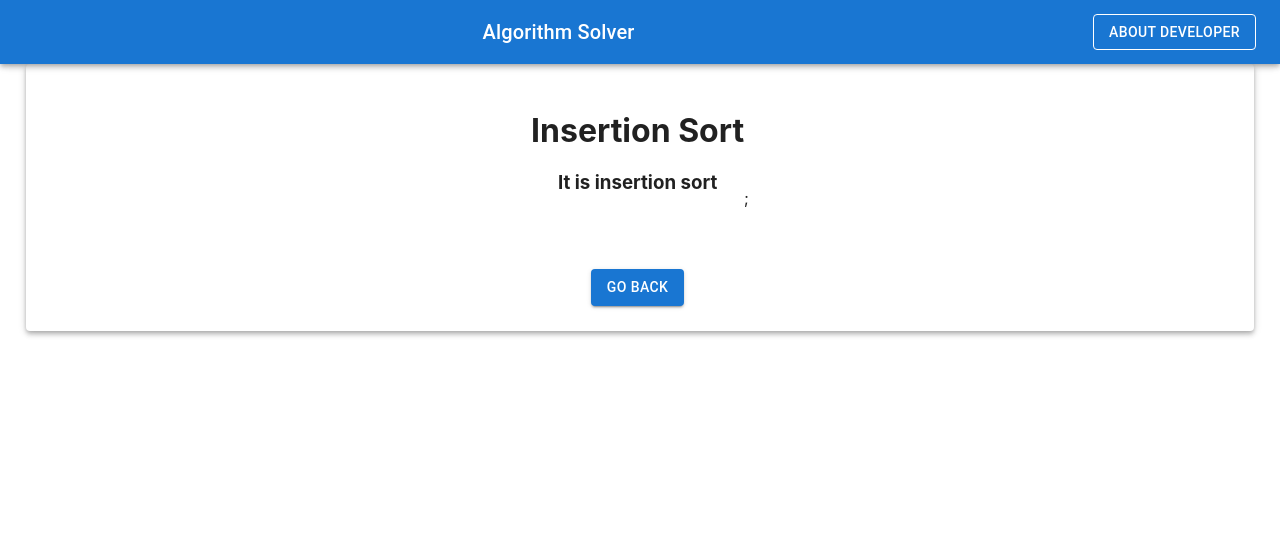
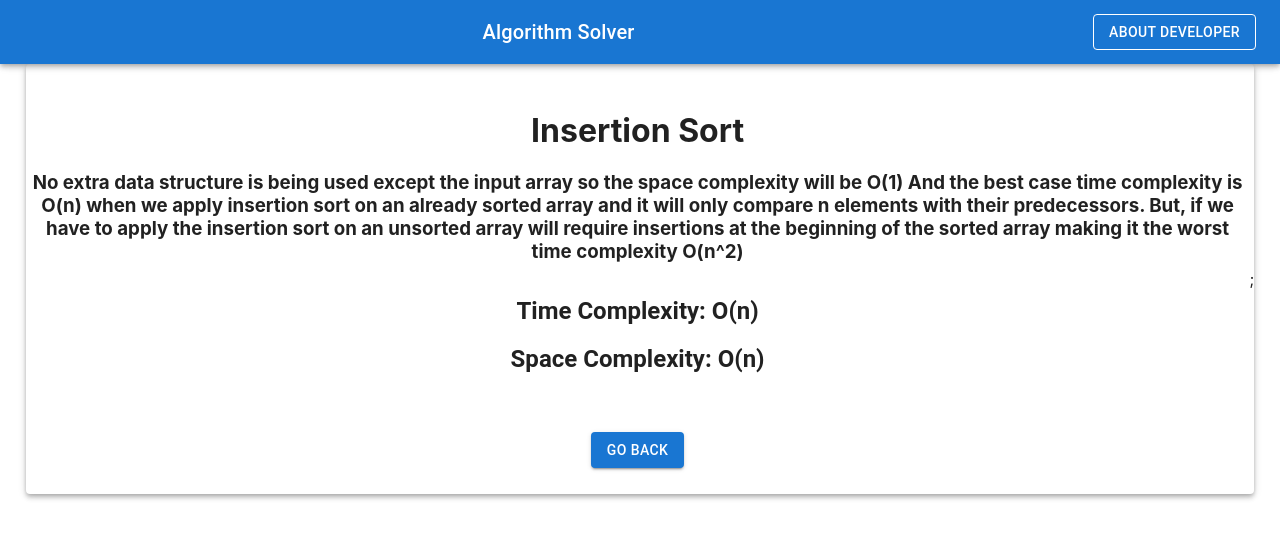
Before and after one commit to nawfal4756/algo_project, a Next.js app: page /insertion in a window 1280 px wide. Shown: the top 538 px of the page. Built offline with nearby package versions, Linux system fonts and the light colour scheme.

Commit message:
Sorts Description Updated

```diff
--- a/Other/SortInfo.js
+++ b/Other/SortInfo.js
@@ -2,71 +2,81 @@ export const methods = [
   {
     id: "insertion",
     name: "Insertion Sort",
-    description: "It is insertion sort",
+    description:
+      "No extra data structure is being used except the input array so the space complexity will be O(1) And the best case time complexity is O(n) when we apply insertion sort on an already sorted array and it will only compare n elements with their predecessors. But, if we have to apply the insertion sort on an unsorted array will require insertions at the beginning of the sorted array making it the worst time complexity O(n^2)",
     timeComplexity: "O(n)",
     spaceComplexity: "O(n)",
   },
   {
     id: "bubble",
     name: "Bubble Sort",
-    description: "It is bubble sort",
+    description:
+      "A constant amount of memory is used apart from the input array so the space complexity will be O(1) If no swapping is done, it means we have sorted the array and the time complexity will become linear O(n) but in the worst case it will be O(n^2)",
     timeComplexity: "O(n^2)",
     spaceComplexity: "O(n)",
   },
   {
     id: "merge",
     name: "Merge Sort",
-    description: "It is merge sort",
+    description:
+      "An auxiliary array of size n is used to store the sorted array, which requires a space complexity of O(n) On the other hand, its time complexity is O(nlogn) because it first decomposes the array into subarrays that take logn time and then merges them in a sorted order that requires n time.",
     timeComplexity: "O(nlog(n))",
     spaceComplexity: "O(n)",
   },
   {
     id: "heap",
     name: "Heap Sort",
-    description: "It is Heap sort",
+    description:
+      "No other data structure is used in heap sort so the space complexity is O(1) The extraction in heap structure of n elements takes logn time after that, only n-1 elements remained that will take log(n-1) time, and so on. The total time complexity sums up to O(nlogn) in a simpler form.",
     timeComplexity: "O(nlog(n))",
     spaceComplexity: "O(n)",
   },
   {
     id: "quick",
     name: "Quick Sort",
-    description: "It is Quick sort",
+    description:
+      "Space complexity when the pivot occurs in the middle of the array every time will be O(logn), but if the pivot occurs at the end or the start of the array, it will become O(n) Worst-case time complexity is O(n^2) when there are duplicates in the array or we choose the right-most or left-most element in the array. Else it will become O(nlogn) when the pivot is chosen in the middle.",
     timeComplexity: "O(n*log(n))",
     spaceComplexity: "O(n*log(n))",
   },
   {
     id: "radix",
     name: "Radix Sort",
-    description: "It is Radix sort",
+    description:
+      "The space complexity will be O(n+k) to hold counts, indices and output arrays. The time complexity is O(n*k) where n is the number of elements in the array to be sorted, and k is the count of each number in the input array.",
     timeComplexity: "O(nd)",
     spaceComplexity: "O(n+2^d)",
   },
   {
     id: "bucket",
     name: "Bucket Sort",
-    description: "It is Bucket sort",
+    description:
+      "O(k) memory is used to store k empty buckets and then we will divide an array of n elements in to these buckets considering that we will use insertion sort to sort every bucket the space complexity will become O(n+k) Time complexity is linear.",
     timeComplexity: "O(n^2)",
     spaceComplexity: "O(n^2)",
   },
   {
     id: "counting",
     name: "Counting Sort",
-    description: "It is Counting sort",
+    description:
+      "O(k) space is required because we are using an auxiliary array. The time complexity is O(n+k) because we iterate on the auxiliary array as well as on the input array.",
     timeComplexity: "O(k)",
     spaceComplexity: "O(k)",
   },
   {
     id: "modifiedQuick",
     name: "Modified Quick Sort (7.4.5)",
-    description: "It is Modified Quick sort",
-    timeComplexity: "O(k)",
-    spaceComplexity: "O(k)",
+    description:
+      "We are applying quicksort to break the array of n elements in the length k and then apply insertion sort on that array that sums up a time complexity of O(nk+nlogn/k). Only one array of size n is used to store the sorted elements. That makes up the space complexity as O(n).",
+    timeComplexity: "O(nk+nlogn/k)",
+    spaceComplexity: "O(n)",
   },
   {
     id: "boundedCount",
     name: "Bounded Count Sort (8.2.4)",
-    description: "It is Bounded Count sort",
-    timeComplexity: "O(k)",
-    spaceComplexity: "O(k)",
+    description:
+      "Two auxiliary arrays of size max+1 are used so the space complexity will be O(max+1). The time complexity is O(n + (max+1)) due to traversing of auxiliary arrays as well as the input array.",
+    timeComplexity: "O(n + (max+1))",
+    spaceComplexity: "O(max+1)",
   },
 ];
--- a/pages/[method].js
+++ b/pages/[method].js
@@ -5,7 +5,13 @@ import { getData } from "../Context/DataSlice";
 import { useEffect, useRef, useState } from "react";
 import axios from "axios";
 import { useRouter } from "next/router";
-import { Button, CircularProgress, Divider, TextField } from "@mui/material";
+import {
+  Button,
+  CircularProgress,
+  Divider,
+  TextField,
+  Typography,
+} from "@mui/material";
 import { openSnackbar } from "../Context/SnackbarSlice";
 import Link from "next/link";
 
@@ -119,6 +125,12 @@ export default function MethodPage({ data }) {
           );
         })
       )}
+      <Typography variant="h5" sx={{ fontWeight: "bold", mt: 4 }}>
+        Time Complexity: {data.timeComplexity}
+      </Typography>
+      <Typography variant="h5" sx={{ fontWeight: "bold", mt: 2 }}>
+        Space Complexity: {data.spaceComplexity}
+      </Typography>
       <Link href="/">
         <Button sx={{ mt: 7 }} variant="contained">
           Go Back
```
